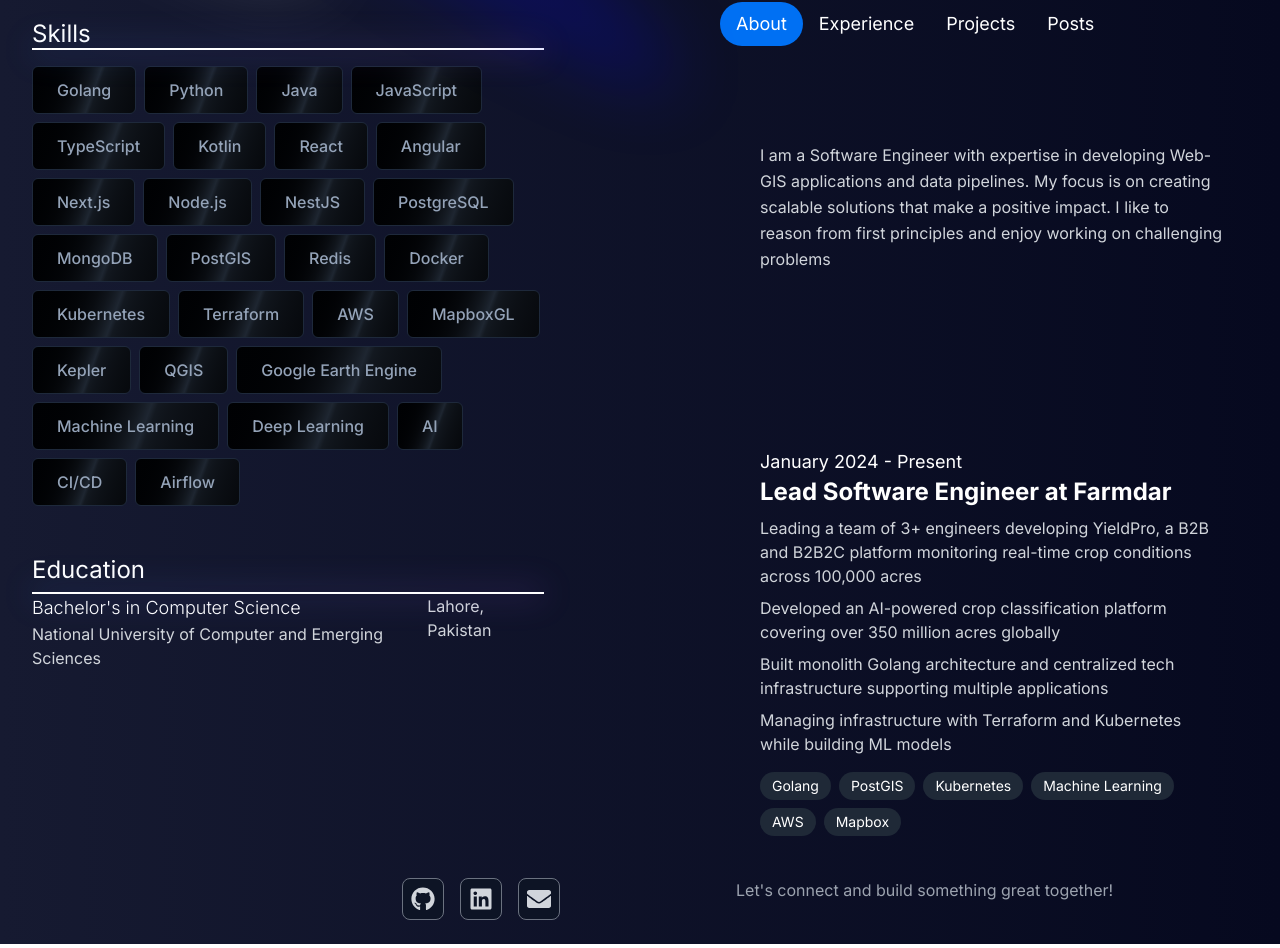
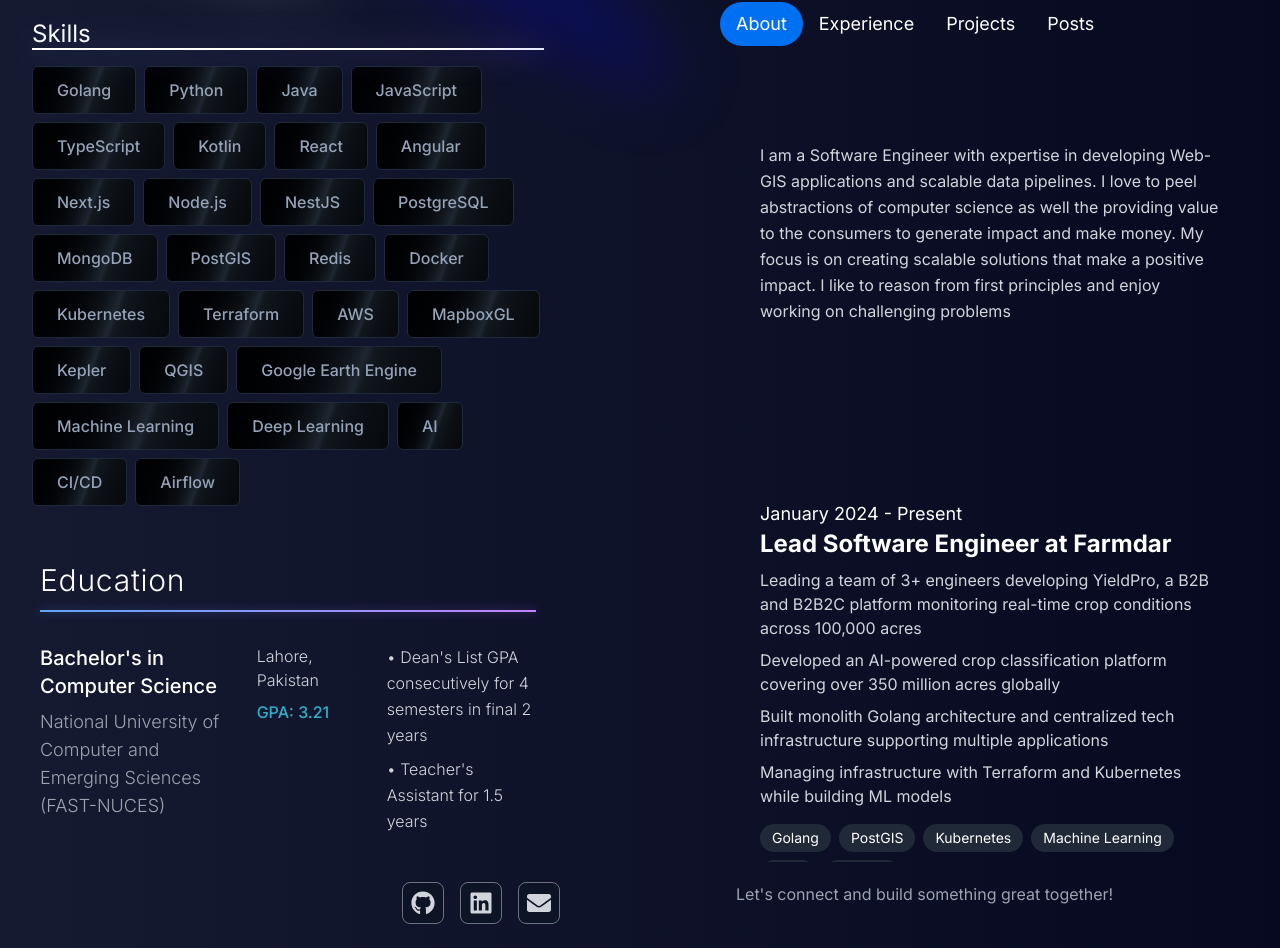
Before and after one commit to UmairMirza1/Portfolio, a Next.js app: page / in a window 1280 px wide. Shown: the part 338-1286 px from the top of the page. Built offline with nearby package versions, Linux system fonts and the light colour scheme.

Commit message:
Content updated

```diff
--- a/components/Education.tsx
+++ b/components/Education.tsx
@@ -2,22 +2,57 @@
 import { education } from '@/data/contentConfig';
 
 const Education = () => {
+
   return (
-    <div className="space-y-2 rounded-lg p-4 bg-transparent transition-colors duration-300 hover:bg-[#122B39]">
-      <h2 className="text-2xl font-regular text-white transform transition duration-400 hover:text-[#2eb0cb]">Education</h2>
-      <div className="relative mb-4">
-        <div className="absolute inset-x-0 bottom-0 h-[2px] bg-gradient-to-r from-blue-500 to-purple-500 blur-lg"></div>
-        <div className="absolute inset-x-0 bottom-0 h-[2px] bg-white"></div>
+    <div className="p-6 rounded-xl transition-all duration-300 hover:bg-[#122B39]/40">
+      {/* Header Section */}
+      <div className="mb-8">
+        <h2 className="text-3xl font-light text-white mb-3 tracking-wide">
+          Education
+        </h2>
+        <div className="relative h-0.5">
+          <div className="absolute inset-x-0 bottom-0 h-full bg-gradient-to-r from-blue-500/50 to-purple-500/50 blur-sm" />
+          <div className="absolute inset-x-0 bottom-0 h-full bg-gradient-to-r from-blue-400 to-purple-400" />
+        </div>
       </div>
-      <div className="flex flex-col space-y-4 mt-4">
+
+      {/* Education Items */}
+      <div className="space-y-8">
         {education.map((edu, index) => (
-          <div key={index} className="flex justify-between">
-            <div>
-              <h3 className="text-lg font-light text-white">{edu.degree}</h3>
-              <p className="text-gray-300">{edu.school}</p>
+          <div
+            key={index}
+            className="grid grid-cols-1 md:grid-cols-12 gap-6 items-start group"
+          >
+            {/* Left Column - Degree & School */}
+            <div className="md:col-span-5 space-y-2">
+              <h3 className="text-xl font-medium text-white group-hover:text-[#2eb0cb] transition-colors duration-300">
+                {edu.degree}
+              </h3>
+              <p className="text-gray-400 font-light text-lg">
+                {edu.school}
+              </p>
             </div>
-            <div>
-              <p className="text-gray-300">{edu.location}</p>
+
+            {/* Middle Column - Location & GPA */}
+            <div className="md:col-span-3 space-y-2">
+              <p className="text-gray-300 font-light">
+                {edu.location}
+              </p>
+              <p className="text-[#2eb0cb] font-medium">
+                GPA: {edu.GPA}
+              </p>
+            </div>
+
+            {/* Right Column - Achievements */}
+            <div className="md:col-span-4">
+              {edu.achievements.split('\n').map((achievement, i) => (
+                <p
+                  key={i}
+                  className="text-gray-300 font-light mb-2 leading-relaxed"
+                >
+                  • {achievement}
+                </p>
+              ))}
             </div>
           </div>
         ))}
--- a/data/contentConfig.ts
+++ b/data/contentConfig.ts
@@ -74,13 +74,17 @@
 export const education = [
   {
     degree: "Bachelor's in Computer Science",
-    school: "National University of Computer and Emerging Sciences",
+    school: "National University of Computer and Emerging Sciences (FAST-NUCES)",
     location: "Lahore, Pakistan",
+    date: "2018 - 2022",
+    GPA: "3.21",
+    achievements: "Dean's List GPA consecutively for 4 semesters in final 2 years\n Teacher's Assistant for 1.5 years"
+
   },
 ];
 
 export const aboutText = [
-  "I am a Software Engineer with expertise in developing Web-GIS applications and data pipelines. My focus is on creating scalable solutions that make a positive impact. I like to reason from first principles and enjoy working on challenging problems",
+  "I am a Software Engineer with expertise in developing Web-GIS applications and scalable data pipelines. I love to peel abstractions of computer science as well the providing value to the consumers to generate impact and make money. My focus is on creating scalable solutions that make a positive impact. I like to reason from first principles and enjoy working on challenging problems",
 ];
 
 export const experience = [
```
